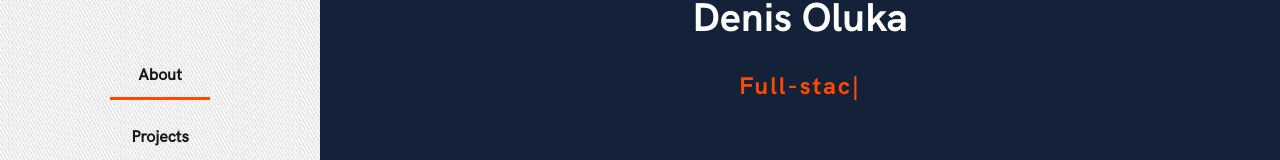
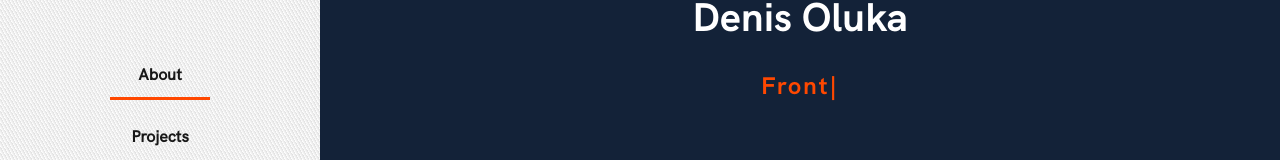
Before and after one commit to OlukaDenis/Portfolio, a React (Create React App) app: page / in a window 1280 px wide. Shown: the part 180-340 px from the top of the page. Built offline with nearby package versions, Linux system fonts and the light colour scheme; no server answers.

Commit message:
Add roles

```diff
--- a/src/containers/AboutLayout.jsx
+++ b/src/containers/AboutLayout.jsx
@@ -26,7 +26,7 @@ const AboutLayout = () => {
       onTypingDone={onDefaultTyping}
     >
       <Typist.Delay ms={200} />
-      Freelancer
+      Mobile Developer
       <Typist.Backspace count={10} delay={2000} />
       <Typist.Delay ms={200} />
     </Typist>
@@ -38,7 +38,7 @@ const AboutLayout = () => {
       onTypingDone={onDone}
     >
       <Typist.Delay ms={500} />
-      Full-stack developer
+      Frontend Developer
       <Typist.Backspace count={20} delay={2000} />
       <Typist.Delay ms={200} />
       <Typist.Delay ms={200} />
```
